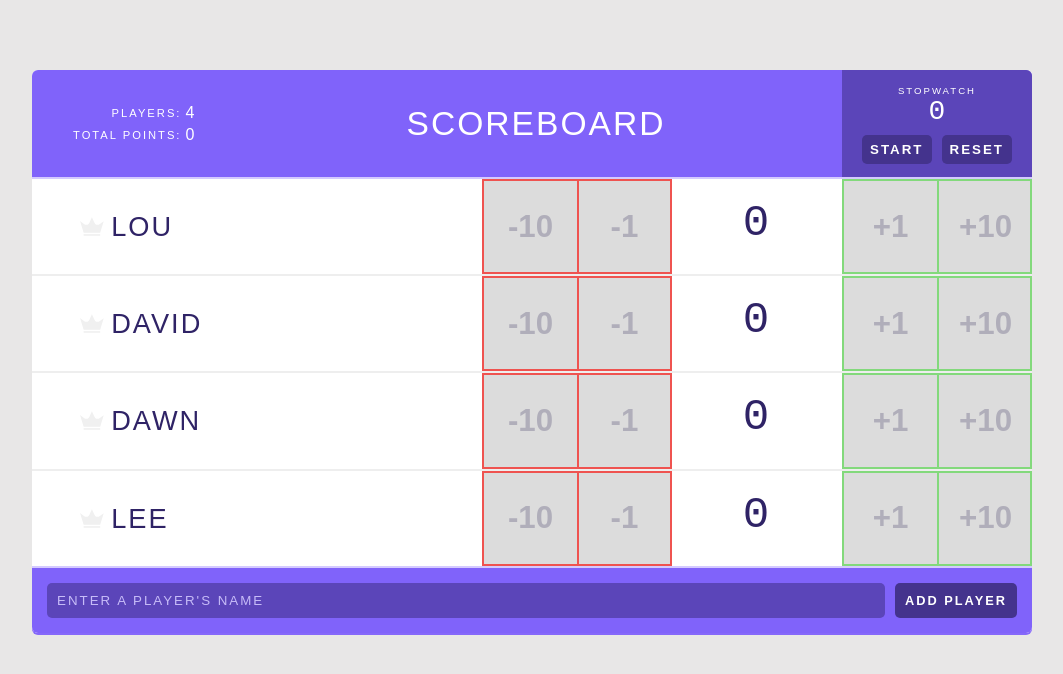
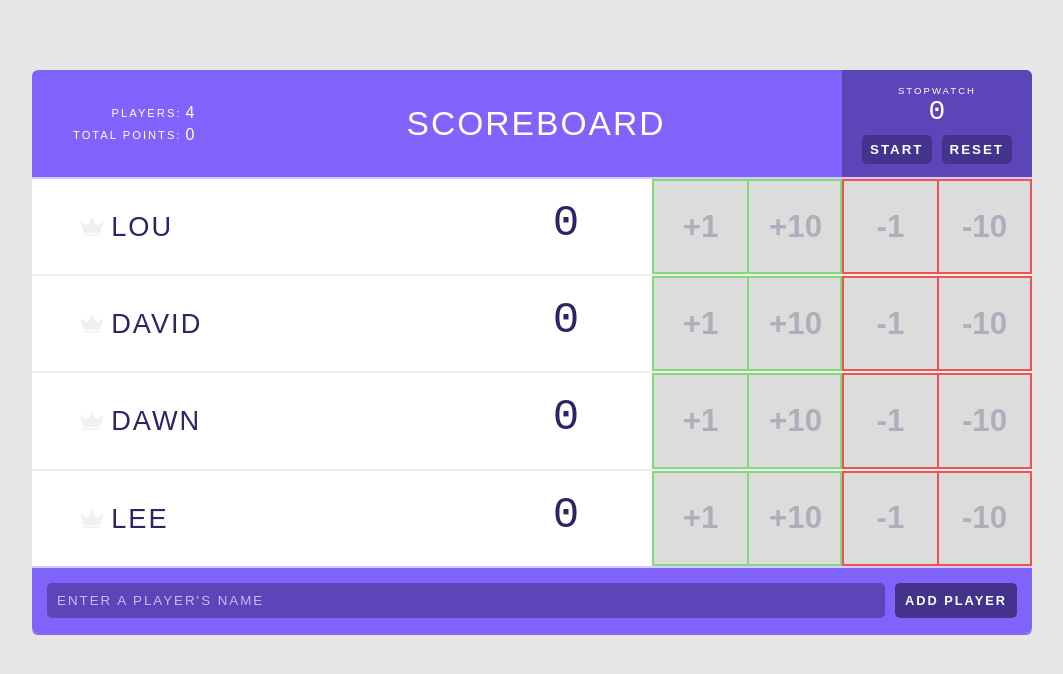
Before and after one commit to LeeVaughn/scorekeeper-v2, a React (Create React App) app: page / in a window 1280 px wide. Shown: the top 674 px of the page, without its empty margins (108-1171 px from the left). Built offline with nearby package versions, Linux system fonts and the light colour scheme.

Commit message:
reordered ChangeScore buttons

```diff
--- a/src/components/Counter.js
+++ b/src/components/Counter.js
@@ -8,11 +8,11 @@ const Counter = ({ index }) => {
       { context => {
         return (
           <div className="counter">
-            <button className="counter-action decrement left" onClick={ () => context.actions.changeScore(index, -10) }> -10 </button>
-            <button className="counter-action decrement" onClick={ () => context.actions.changeScore(index, -1) }> -1 </button>
             <span className="counter-score">{ context.players[index].score }</span>
             <button className="counter-action increment left" onClick={ () => context.actions.changeScore(index, 1) }> +1 </button>
             <button className="counter-action increment" onClick={ () => context.actions.changeScore(index, 10) }> +10 </button>
+            <button className="counter-action decrement left" onClick={ () => context.actions.changeScore(index, -1) }> -1 </button>
+            <button className="counter-action decrement" onClick={ () => context.actions.changeScore(index, -10) }> -10 </button>
           </div>
         );
       }}
```
